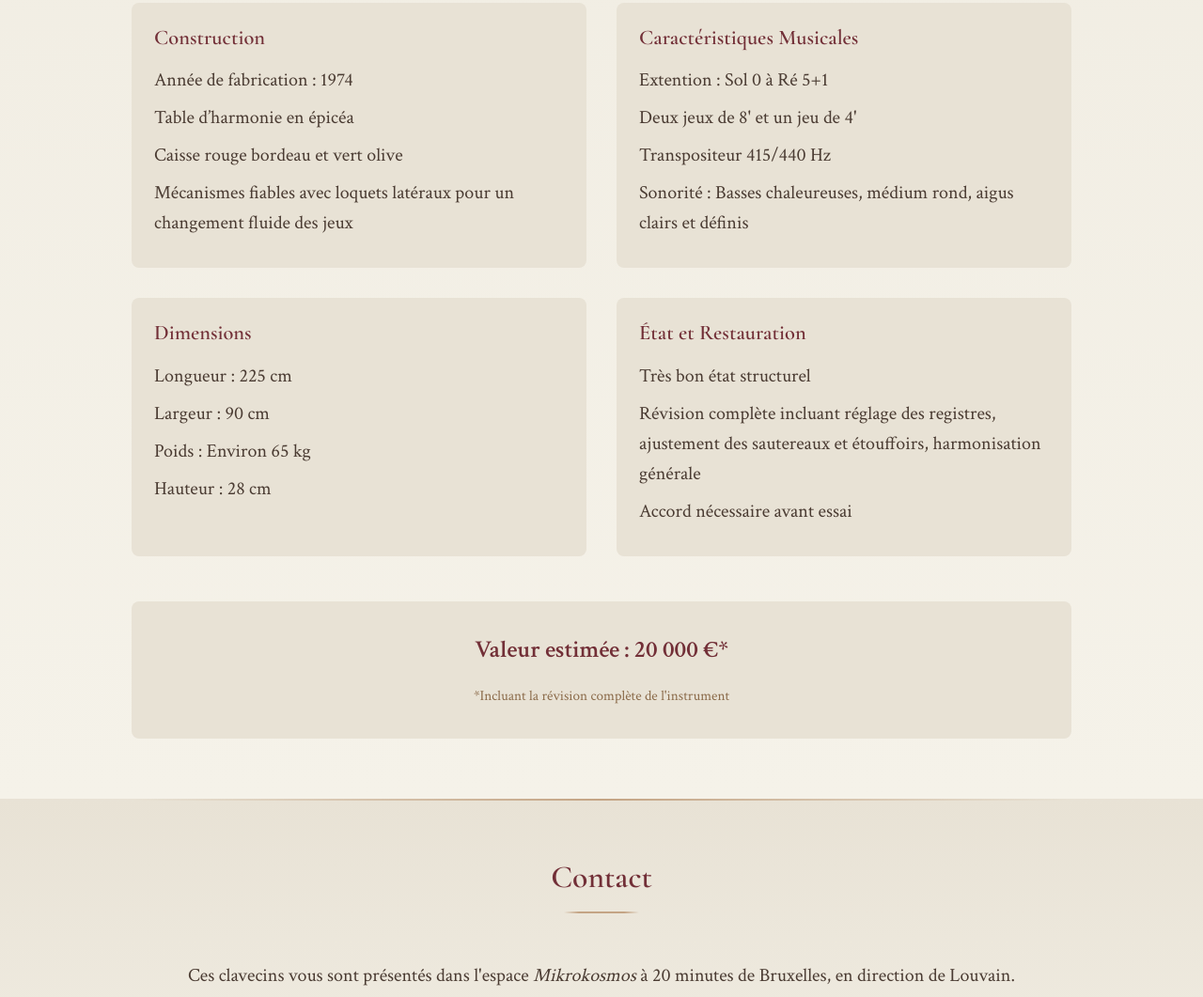
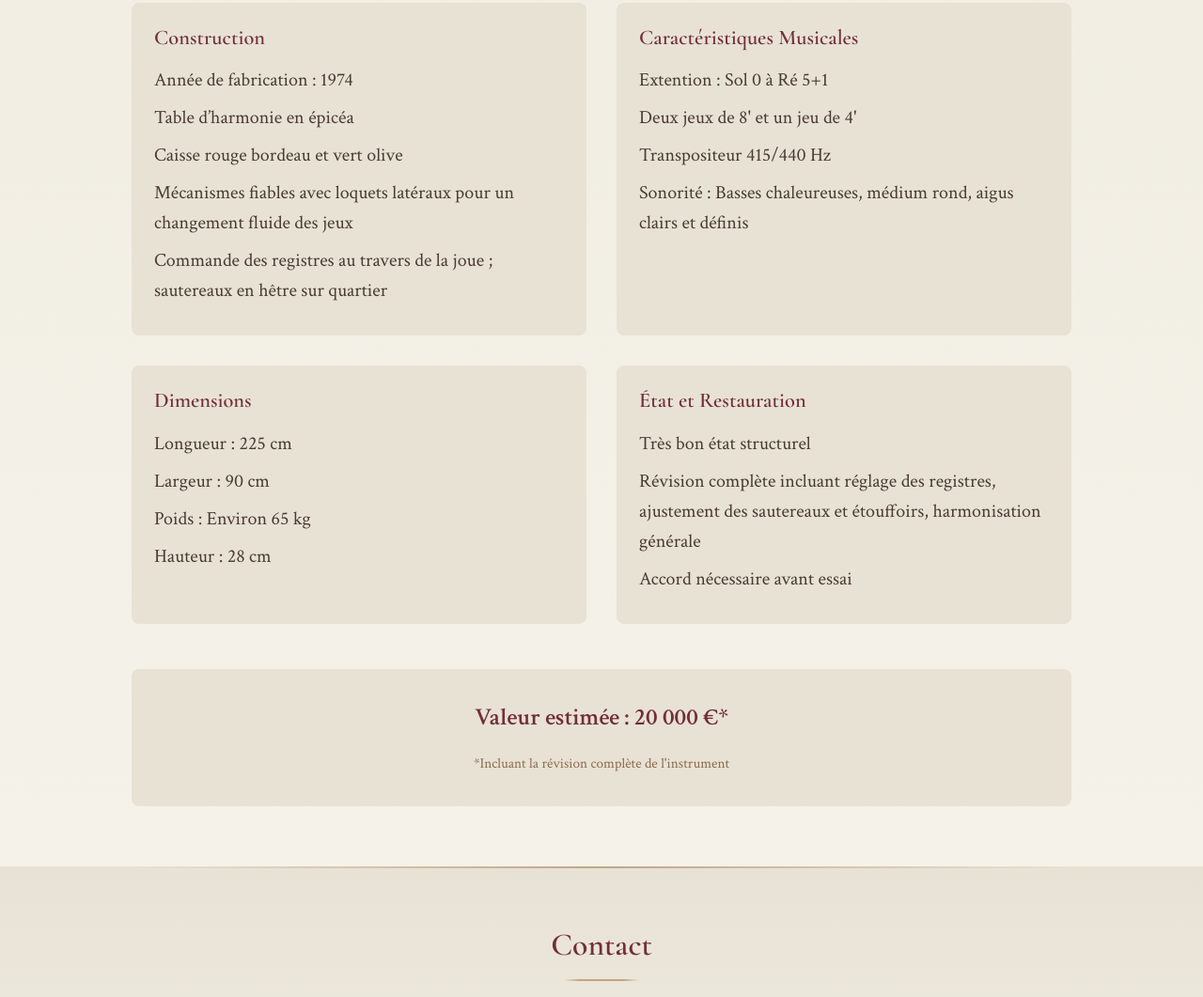
Before and after one commit to raphaelstevens/clavecins-bruylants, a plain HTML site: page index.html in a window 1280 px wide. Shown: the part 8310-9371 px from the top of the page at 94% size. Drawn offline with nearby package versions, Linux system fonts and the light colour scheme.

Commit message:
Fourteenth commit - kaufmann text revised

```diff
--- a/index.html
+++ b/index.html
@@ -318,6 +318,8 @@
                             <li>Table d’harmonie en épicéa</li>
                             <li>Caisse rouge bordeau et vert olive</li>
                             <li>Mécanismes fiables avec loquets latéraux pour un changement fluide des jeux</li>
+                            <li>Commande des registres au travers de la joue ; sautereaux en hêtre sur quartier</li>
+
                         </ul>
                     </div>
 
```
